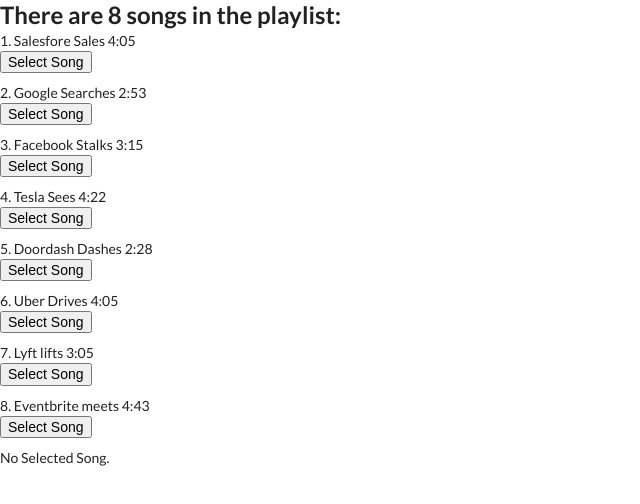
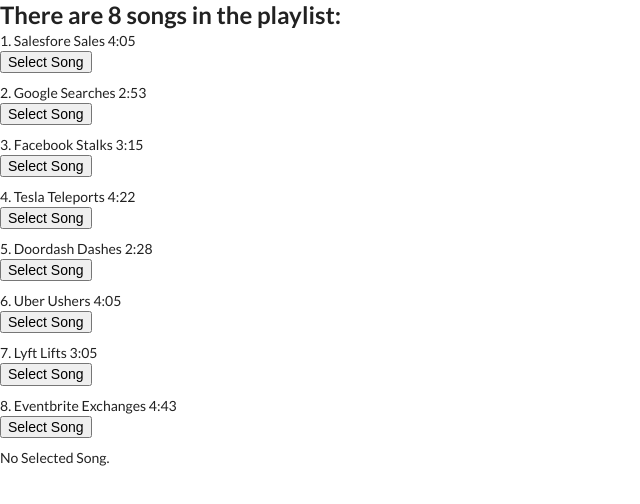
Before and after one commit to huynet/redux-drill, a React (Create React App) app: page / in a window 1280 px wide. Shown: the top 504 px of the page, without its empty margins (0-640 px from the left). Built offline with nearby package versions, Linux system fonts and the light colour scheme.

Commit message:
important comment

```diff
--- a/src/components/SongList.js
+++ b/src/components/SongList.js
@@ -48,4 +48,5 @@
     };
 }
 
+// this shit is important
 export default connect(mapStateToProps, { selectSong })(SongList);
--- a/src/reducers/index.js
+++ b/src/reducers/index.js
@@ -6,11 +6,11 @@
         { title: 'Salesfore Sales', duration: '4:05'},
         { title: 'Google Searches', duration: '2:53'},
         { title: 'Facebook Stalks', duration: '3:15'},
-        { title: 'Tesla Sees', duration: '4:22'},
+        { title: 'Tesla Teleports', duration: '4:22'},
         { title: 'Doordash Dashes', duration: '2:28'},
-        { title: 'Uber Drives', duration: '4:05'},
-        { title: 'Lyft lifts', duration: '3:05'},
-        { title: 'Eventbrite meets', duration: '4:43'},
+        { title: 'Uber Ushers', duration: '4:05'},
+        { title: 'Lyft Lifts', duration: '3:05'},
+        { title: 'Eventbrite Exchanges', duration: '4:43'},
     ];
 };
 
```
